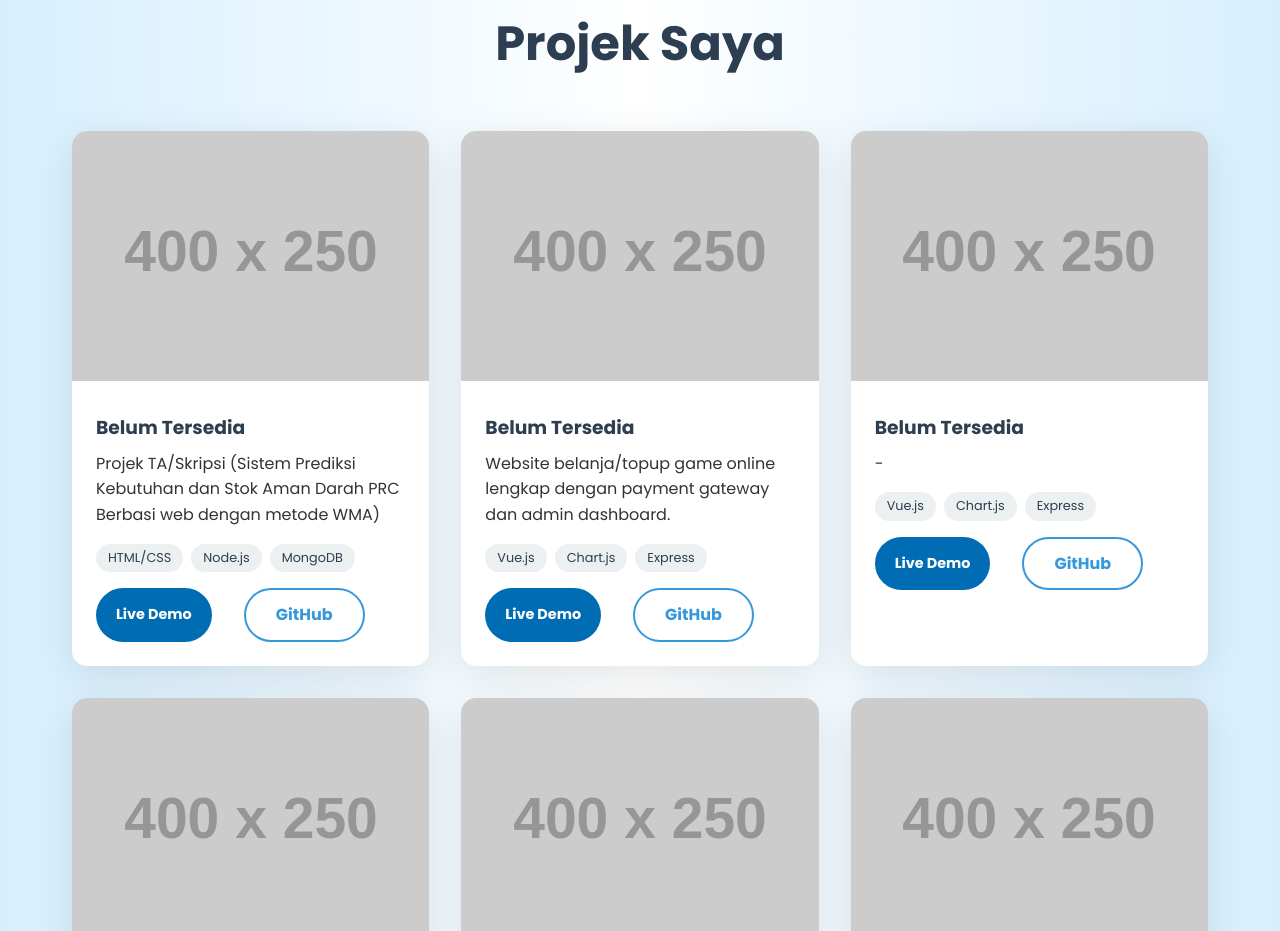
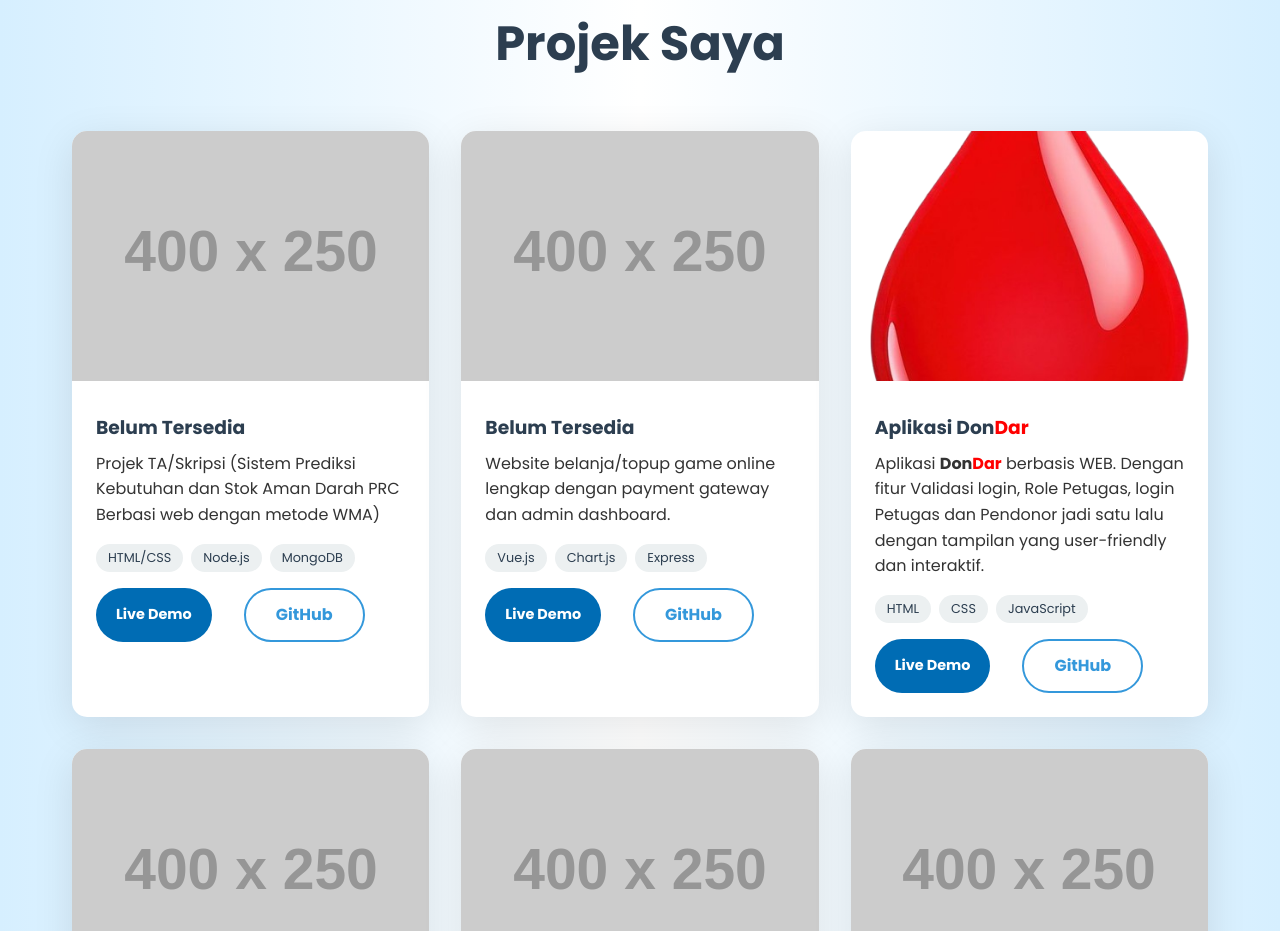
Before and after one commit to fzanmhmd/portofoliomfauzan, a plain HTML site: page index.html in a window 1280 px wide. Shown: the part 1740-2671 px from the top of the page. Drawn offline with Linux system fonts and the light colour scheme; placeholder pictures from the web are drawn by us; a web font is replaced by a local one.

Commit message:
Update index.html

```diff
--- a/index.html
+++ b/index.html
@@ -109,19 +109,19 @@
 
                 <div class="project-card">
                     <div class="project-image">
-                        <img src="https://via.placeholder.com/400x250/764ba2/ffffff?text=Dashboard" alt="Project 3">
+                        <a href="https://github.com/fzanmhmd/dondar/tree/main/DonDar_files"><img src="logodondar.png" alt="DonDar"></a>
                     </div>
                     <div class="project-info">
-                        <h3>Belum Tersedia</h3>
-                        <p>-</p>
+                        <h3>Aplikasi Don<highlight style="color: red;">Dar</highlight></h3>
+                        <p>Aplikasi <strong>Don<highlight style="color: red;">Dar</highlight></strong> berbasis WEB. Dengan fitur Validasi login, Role Petugas, login Petugas dan Pendonor jadi satu lalu dengan tampilan yang user-friendly dan interaktif.</p>
                         <div class="project-tech">
-                            <span class="tech-tag">Vue.js</span>
-                            <span class="tech-tag">Chart.js</span>
-                            <span class="tech-tag">Express</span>
+                            <span class="tech-tag">HTML</span>
+                            <span class="tech-tag">CSS</span>
+                            <span class="tech-tag">JavaScript</span>
                         </div>
                         <div class="project-links">
                             <a href="#" class="btn btn-small">Live Demo</a>
-                            <a href="#" class="btn btn-outline">GitHub</a>
+                            <a href="https://github.com/fzanmhmd/dondar/tree/main/DonDar_files" class="btn btn-outline" target="_blank">GitHub</a>
                         </div>
                     </div>
                 </div>
```
